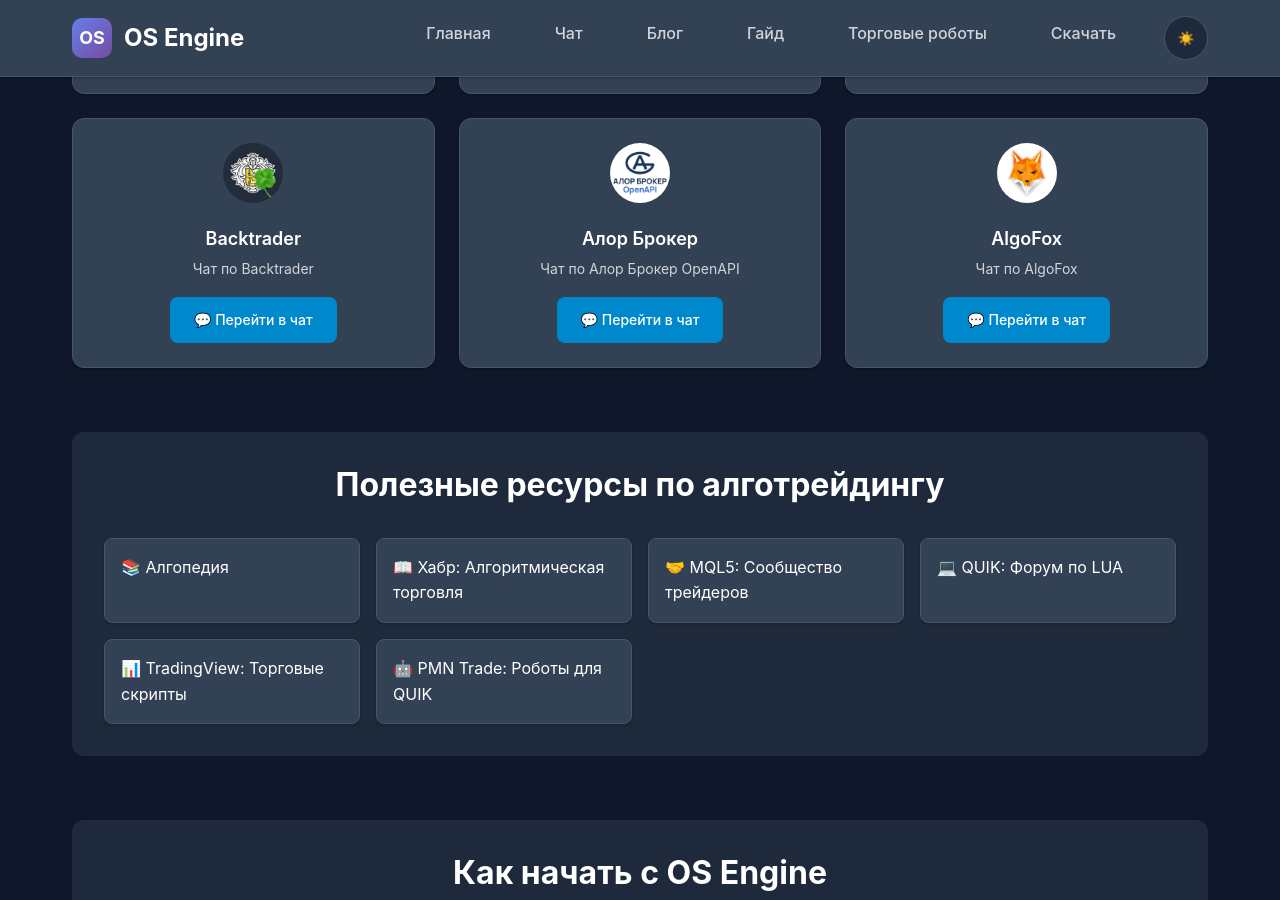
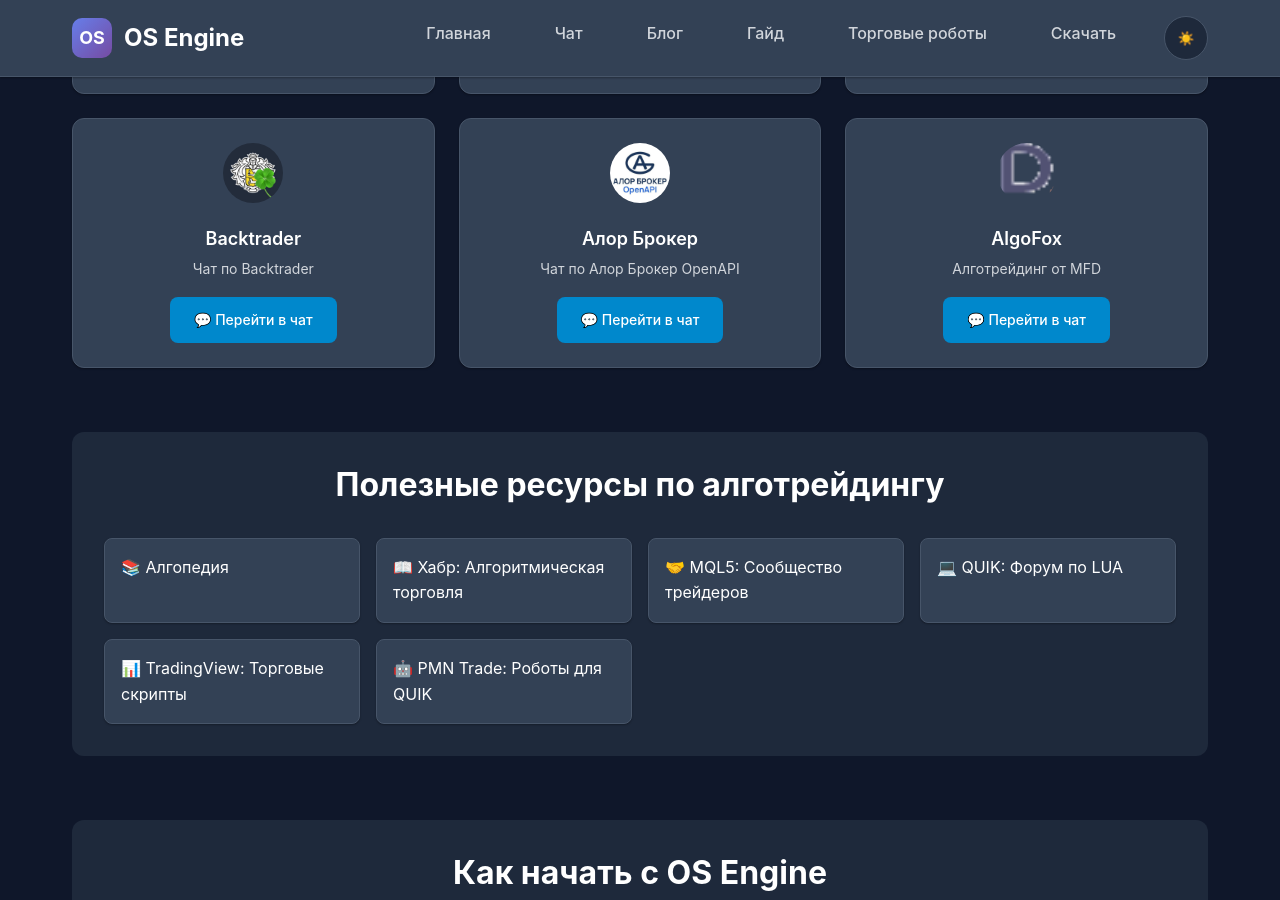
Before and after one commit to osaengine/osaengine.github.io, a Jekyll site: the page built from index.html, in a window 1280 px wide and 900 px high, scrolled down 2757 px. Built offline with Jekyll 4.4.1, drawn with Linux system fonts in a browser that asks for light colours.

Commit message:
фикс ссылок

```diff
--- a/_data/chats.yml
+++ b/_data/chats.yml
@@ -24,6 +24,6 @@
   link: https://t.me/alor_openapi_chat
 
 - name: AlgoFox
-  image: /assets/images/algofox_chat.png
-  description: Чат по AlgoFox
-  link: https://t.me/algofoxchat
+  image: /assets/images/mfd_chat.gif
+  description: Алготрейдинг от MFD
+  link: https://mfd.ru/blogs/view/?id=50
```
Also changed, not shown: assets/images/mfd_chat.gif (added).
